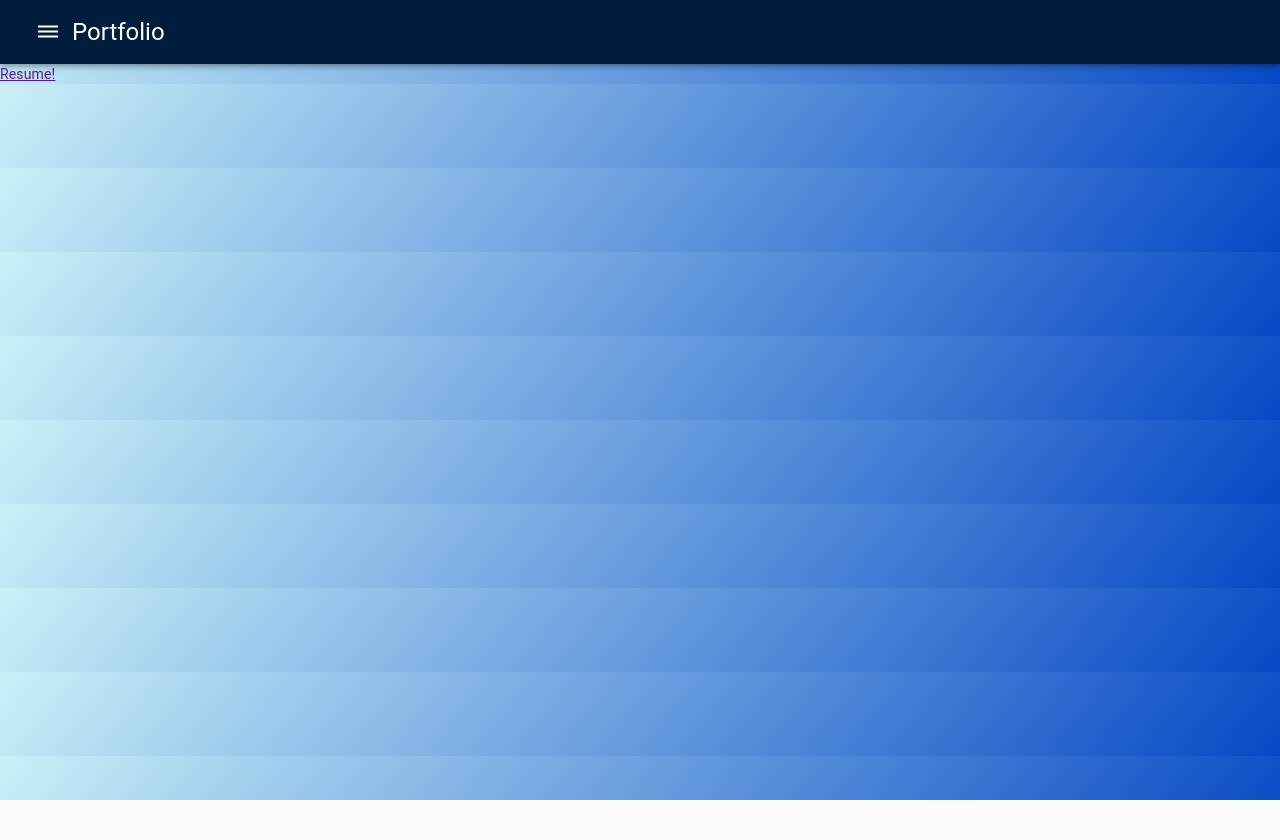
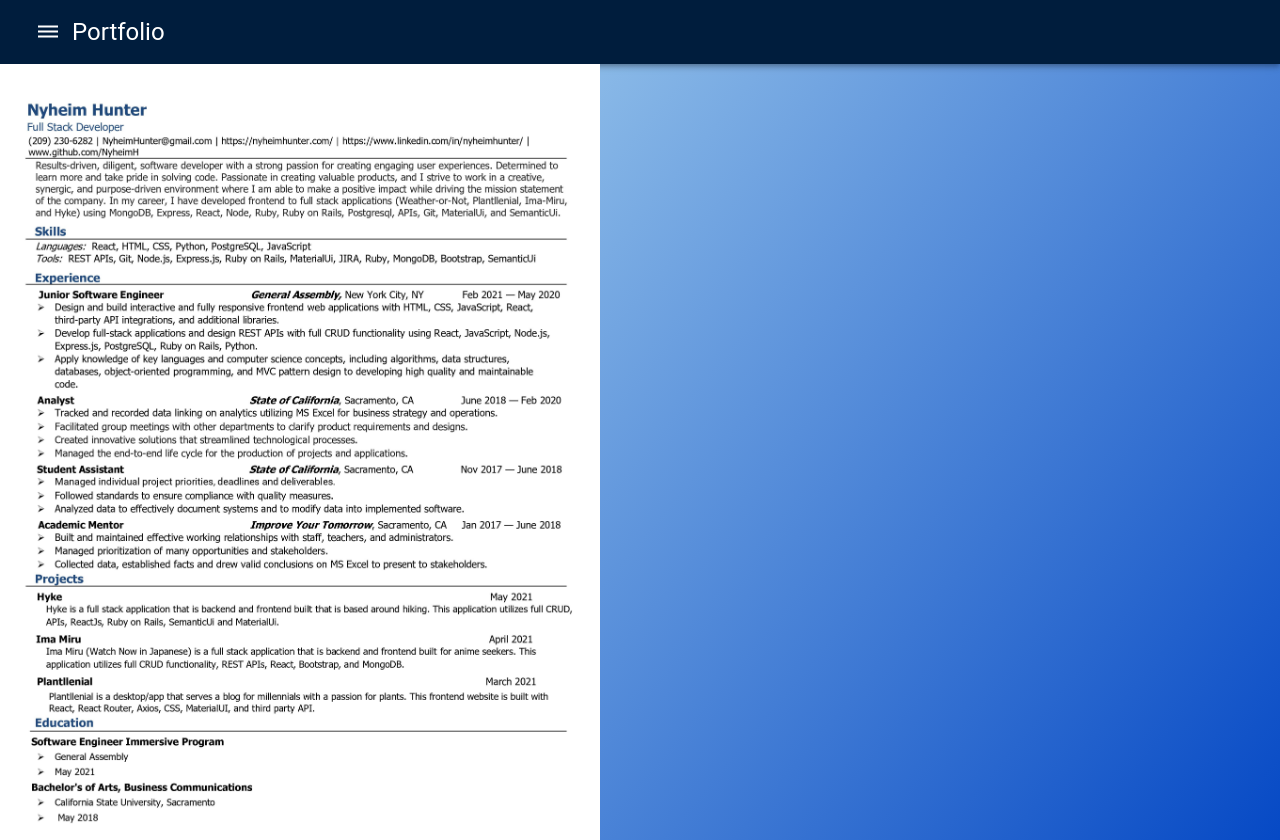
Before and after one commit to Nyheimh/my-portfolio, a React (Create React App) app: page /resume in a window 1280 px wide. Before the commit the page ends 800 px from the top, so only its background shows below. Built offline with nearby package versions, Linux system fonts and the light colour scheme.

Commit message:
Resume on page

```diff
--- a/src/App.css
+++ b/src/App.css
@@ -6,8 +6,8 @@ body {
   display: flex;
   justify-content: center;
   align-content: center;
-  /* width: 600px; */
-  /* height: 776px; */
+  width: 600px;
+  height: 776px;
   object-fit: cover;
   object-position: 50% 50%;
 }
--- a/src/components/Navbar.js
+++ b/src/components/Navbar.js
@@ -2,6 +2,7 @@
 import DehazeIcon from '@material-ui/icons/Dehaze';
 import { useState } from "react";
 import { Link } from "react-router-dom";
+// import  format  from "../images/NyheimHunterResume.jpg";
 // import About from "./About/About"
 import Footer from "./Footer";
 import MobileRightMenu from "@material-ui/core/Drawer";
--- a/src/components/Resume.js
+++ b/src/components/Resume.js
@@ -1,9 +1,8 @@
 import React from 'react'
-// import { makeStyles } from "@material-ui/core/styles"
-// import {Typography, Box} from "@material-ui/core"
 import Navbar from "./Navbar";
-import {Link} from "react-router-dom"
-import pdf from "../images/NyheimHunterResume.pdf";
+// import {Link} from "react-router-dom"
+import format from "../images/NyheimHunterResume.jpg";
+import './Resume.css'
 
 
 
@@ -11,7 +10,7 @@ export default function Resume() {
   return (
     <div>
       <Navbar />
-      <Link href={pdf} target="_blank" rel="noreferrer" alt="resume">Resume!</Link>
+      <img className="resume" src={format} alt="resume" />
     </div>
   )
     }
```
Also changed, not shown: src/components/Resume.css (added), src/images/NyheimHunterResume.jpg (added), 1 other file (tests, documents, lock files or other folders).
